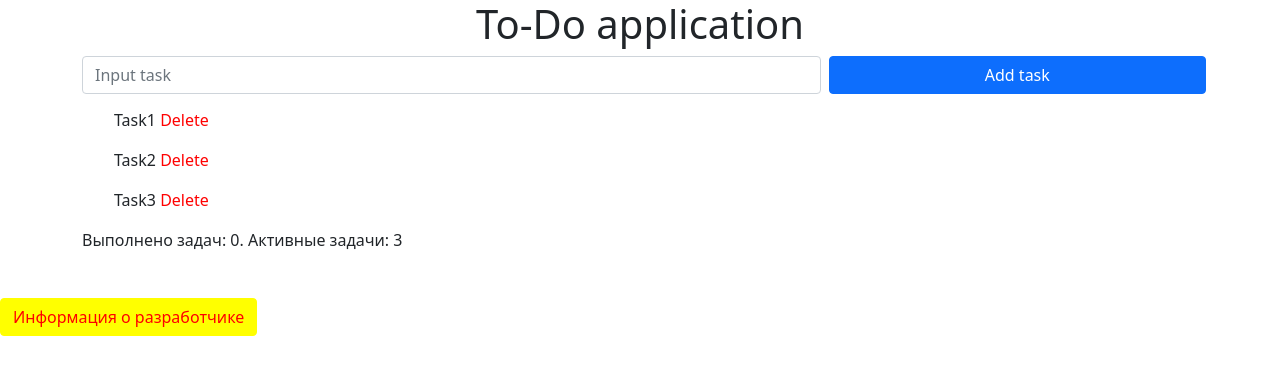
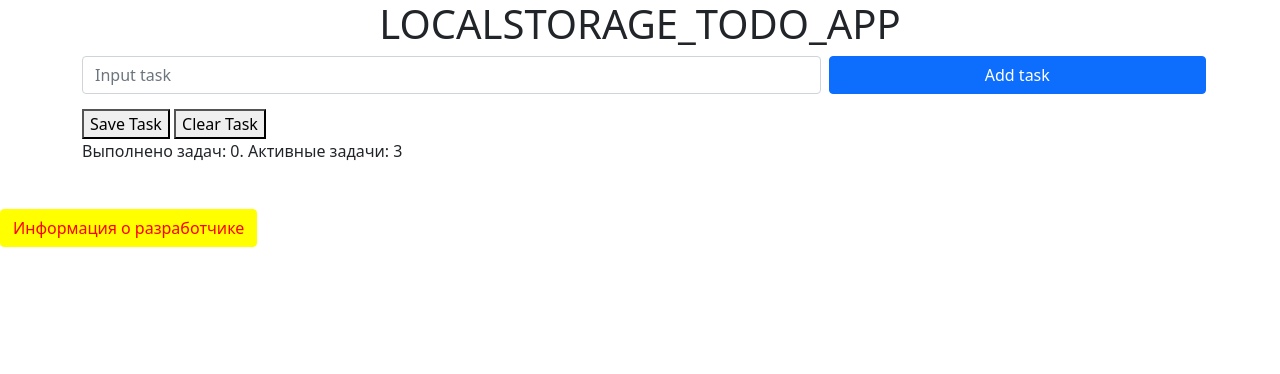
Before and after one commit to kastsiukovich/js-11, a plain HTML site: page index.html in a window 1280 px wide. Drawn offline with nearby package versions, Linux system fonts and the light colour scheme.

Commit message:
to-do_localStorage

```diff
--- a/index.html
+++ b/index.html
@@ -11,7 +11,7 @@
 </head>
 
 <body>
-    <h1 class="text-center">To-Do application</h1>
+    <h1 class="text-center">LOCALSTORAGE_TODO_APP</h1>
 
     <div class="container">
         <div class="row g-3">
@@ -28,6 +28,8 @@
             <li>Task3 <span>Delete</span></li>
 
         </ul>
+        <button class="save-task">Save Task</button>
+        <button class="clear-task">Clear Task</button>
 
     </div>
 
--- a/script/script.js
+++ b/script/script.js
@@ -119,3 +119,34 @@ function tasksCounter() {
    }
 }
 tasksCounter()
+// margin Input
+const div = document.getElementsByTagName('div')[1];
+const inputMargin = () => {
+   div.style.cssText = 'margin-bottom: 15px'
+}
+inputMargin();
+
+// localStorage
+
+let saveTask = document.querySelector('.save-task');
+let ul = document.getElementsByTagName('ul')[0];
+const saveTasks = () => {
+   let ulResult = ul.innerHTML;
+   localStorage.setItem('tasks', ulResult);
+}
+saveTask.addEventListener('click', saveTasks);
+
+const getSaveTasks = () => {
+   ul.innerHTML = localStorage.getItem('tasks');
+}
+getSaveTasks();
+
+
+let clearTask = document.querySelector('.clear-task');
+const clearTasks = () => {
+   ul.innerHTML = '';
+   document.getElementsByClassName('newP')[0].innerText = `Выполнено задач: 0. Активные задачи: 0`
+   localStorage.clear();
+
+}
+clearTask.addEventListener('click', clearTasks)
```
